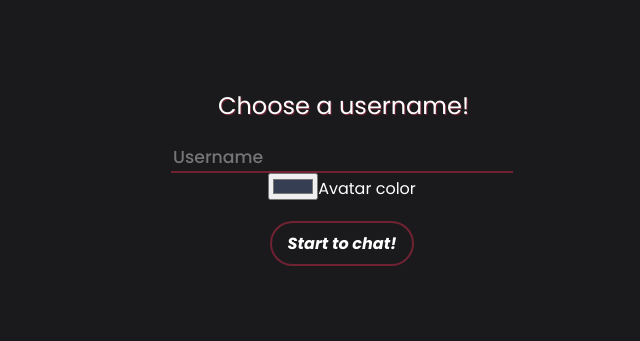
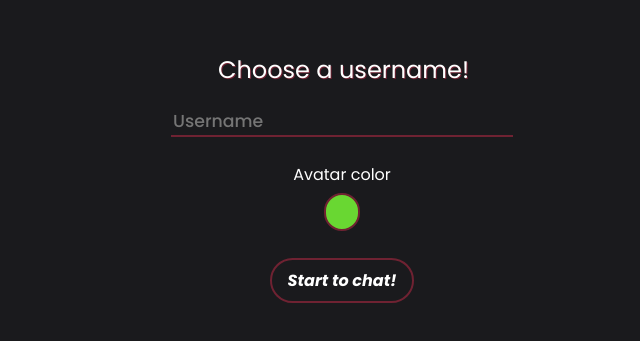
Before and after one commit to gospargs/reactchatapp, a React (Create React App) app: page / in a window 1280 px wide. Shown: the part 223-564 px from the top of the page, without its empty margins (298-938 px from the left). Built offline with nearby package versions, Linux system fonts and the light colour scheme.

Commit message:
Added a avatar color picker.

```diff
--- a/src/Styles/userForm.css
+++ b/src/Styles/userForm.css
@@ -1,4 +1,4 @@
-.user-select-Form{
+.user-select-Form {
   display: flex;
   justify-content: center;
   align-items: center;
@@ -8,7 +8,7 @@
   color: var(--font-color);
 }
 
-.user-label{
+.user-label {
   text-shadow: 1px 1px 0 var(--accent-color);
   padding-left: 3px;
   font-size: 18pt;
@@ -59,10 +59,30 @@
   background-color: var(--bg-colorv2);
   border: 1px solid var(--accent-color);
   color: var(--accent-color);
-
 }
 
 .error-message {
   font-size: 8pt;
   color: var(--font-color);
 }
+
+input[type="color"] {
+	width: 40px;
+	height: 40px;
+	border: none;
+	border-radius: 40px;
+	background: none;
+
+}
+input[type="color"]::-webkit-color-swatch-wrapper {
+  padding: 0;
+  border-radius: 50%;
+  cursor: pointer;
+}
+input[type="color"]::-webkit-color-swatch {
+  border: solid 2px var(--accent-color);
+	border-radius: 40px;
+}
+.avatar-label{
+  margin-bottom: 5px;
+}
--- a/src/components/Messages.jsx
+++ b/src/components/Messages.jsx
@@ -27,7 +27,7 @@ export function Messages(props) {
       <li key={id} className={className}>
             <span
               className="avatar"
-              style={{backgroundColor: '#555'}}
+              style={{backgroundColor: user.avatarColor}}
             />
         <div className={classNameChat}>
           <div className="username">{user.username}</div>
--- a/src/components/UserForm.jsx
+++ b/src/components/UserForm.jsx
@@ -10,7 +10,7 @@ export function UserForm() {
 
   const [username, setUsername] = useState(null)
   const [userAvatarColor, setuserAvatarColor] = useState(
-    generateRandomAvatarColor(),
+    generateRandomAvatarColor,
   )
   const userState = useContext(UserContext)
   const [usernameError, setUsernameError] = useState('')
@@ -31,20 +31,13 @@ export function UserForm() {
 
   const handleUserAvatarColorChange = (event) => {
     const value = event.target.value
-    const name = event.target.name
-
-    if (value !== '#000000') {
-      setuserAvatarColor((userAvatarColor) => ({
-        ...userAvatarColor,
-        [name]: value,
-      }))
-    }
+    setuserAvatarColor(value)
   }
 
   const handleSubmit = (event) => {
     event.preventDefault()
     if (validateUsername(username)) {
-      userState.userSelected(username)
+      userState.userSelected(username, userAvatarColor)
     }
   }
 
@@ -84,7 +77,13 @@ export function UserForm() {
             onChange={handleChange}
           />
           <br />
-
+          <span className="error-message">{usernameError}</span>
+          <br />
+          <div>
+            <div className='avatar-label'>
+              <label>Avatar color</label>
+            </div>
+            <div>
               <input
                 type="color"
                 id="color"
@@ -92,9 +91,8 @@ export function UserForm() {
                 value={userAvatarColor}
                 onChange={handleUserAvatarColorChange}
               />
-          <label>Avatar color</label>
-
-          <span className="error-message">{usernameError}</span>
+            </div>
+          </div>
           <button className="button" type="submit">
             Start to chat!
           </button>
--- a/src/contexts/UserContext.jsx
+++ b/src/contexts/UserContext.jsx
@@ -8,18 +8,18 @@ export function UserProvider(props) {
   const [drone, setDrone] = useState(null)
   const [isLoading, setIsLoading] = useState(false)
 
-  const userSelected = (data) => {
-    if (data) {
+  const userSelected = (username,userAvatarColor) => {
+    if (username) {
       setIsLoading(true)
       const drone = new window.Scaledrone('buj5SNMKOccNFyFR', {
-        data: data.username,
+        data: username.username,
       })
       drone.on('open', (error) => {
         if (error) {
           return console.error(error)
         }
         setDrone(drone)
-        setUser({ id: drone.clientId, username: data.username })
+        setUser({ id: drone.clientId, username: username.username, avatarColor: userAvatarColor})
         setIsLoading(false)
       })
     }
--- a/src/pages/ChatPage.jsx
+++ b/src/pages/ChatPage.jsx
@@ -25,6 +25,7 @@ export function ChatPage() {
               user: {
                 id: message.member.id,
                 username: message.member.clientData,
+                avatarColor: user.avatarColor,
               },
             },
           ]
--- a/src/pages/UserPage.jsx
+++ b/src/pages/UserPage.jsx
@@ -14,4 +14,5 @@ export function UserPage() {
   });
 
   return <UserForm />
+
 }
```
Lines whose indentation alone changed are shown as unchanged.
